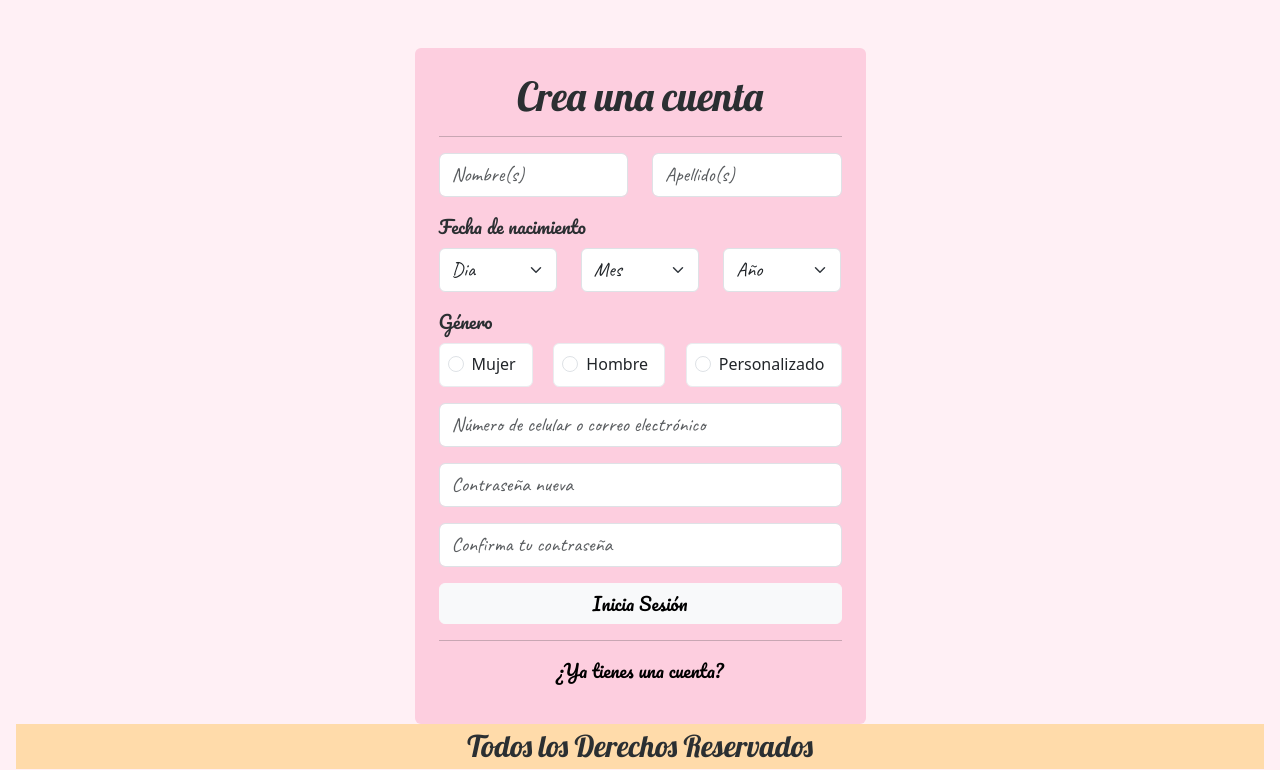
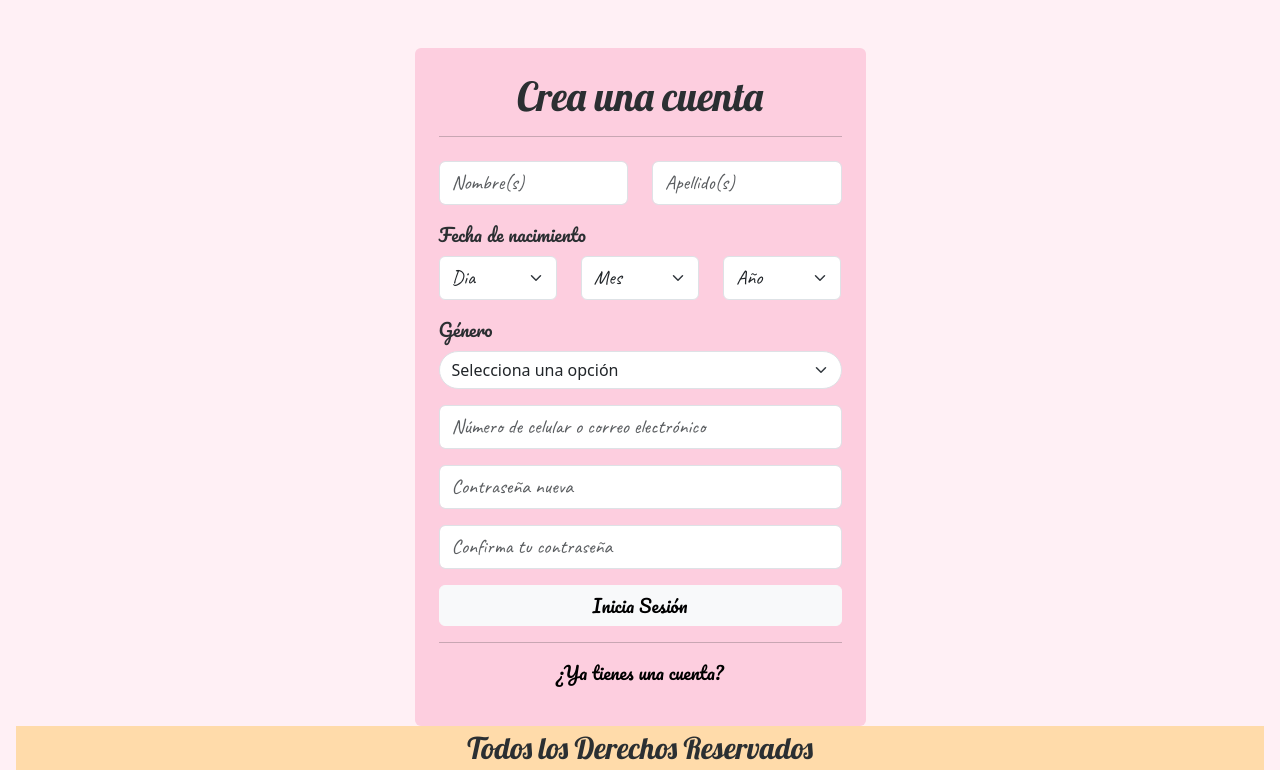
Before and after one commit to Karla-Michelle-Andres-Cruz/plantillas, a Flask app: page /registro in a window 1280 px wide. Shown: the part 138-908 px from the top of the page. Run offline with Flask 3, Linux system fonts and the light colour scheme.

Commit message:
17/10/25

```diff
--- a/app.py
+++ b/app.py
@@ -48,14 +48,14 @@ def registrame():
         confContraseña = request.form["confirmaContraseña"]
 
         if contraseña != confContraseña:
-            error= "La contraseña no coincide"
+            error= "La Contraseña no Coincide"
 
         if error != None:
             flash(error)
             return render_template("registro.html")
         else:
             flash(f"¡Registro exitoso para el usuario: {nombre, Apellido}")
-            return render_template ("index.html")
+            return render_template ("inicio.html")
 
     return
 
--- a/templates/index.html
+++ b/templates/index.html
@@ -50,15 +50,6 @@
         </div>
         <p class="navar-brand" style="font-family: 'Lobster', system-ui;">ʕ•́ᴥ•̀ʔ</p>
     </nav>
-    {% with messages = get_flashed_messages(with_categories=true) %}
-    {% if messages %}
-    {% for category, message in messages %}
-        <div class="alert alert-{{ category }} text-center gothic-flash" role="alert">
-        {{ message }}
-        </div>
-    {% endfor %}
-    {% endif %}
-    {% endwith %}
     </header>
 
 
--- a/templates/registro.html
+++ b/templates/registro.html
@@ -9,14 +9,27 @@
                     <h1 class="text-center" style="font-family: 'Lobster', system-ui; font-size: 40px;">Crea una cuenta
                     </h1>
                     <hr>
+                    <div class="container mt-4">
+                        {% with messages = get_flashed_messages(with_categories=true) %}
+                            {% if messages %}
+                                {% for category, message in messages %}
+                                    <div class="alert alert-{{ 'danger' if category == 'error' else 'danger'}} alert-dismissible-fade-show" role="alert">
+                                        {{ message }}
+                                        <button type="button" class="btn-close" data-bs-dismiss="alert" aria-label="close"></button>
+                                    </div>
+                                {% endfor %}
+                            {% endif %}
+                        {% endwith %}
+                    </div>
+
                     <div class="row">
                         <div class="col-6 mb-3">
                             <input type="text" class="form-control" id="firstName" name="nombre" placeholder="Nombre(s)"
-                                style="font-family: 'Caveat', system-ui; font-size: 20px" required minlength="3" maxlength="100" value = "{{ request.form.get('nombre','')}}">
+                                style="font-family: 'Caveat', system-ui; font-size: 20px" required minlength="3" maxlength="100" value = "{{ request.form.get("nombre",'')}}">
                         </div>
                         <div class="col-6 mb-3">
                             <input type="text" class="form-control" id="lastName" name="apellido" placeholder="Apellido(s)"
-                                style="font-family: 'Caveat', system-ui; font-size: 20px" required minlength="3" maxlength="100" value = "{{ request.form.get('apellido','')}}">
+                                style="font-family: 'Caveat', system-ui; font-size: 20px" required minlength="3" maxlength="100" value = "{{ request.form.get("apellido",'')}}">
                         </div>
                     </div>
 
@@ -92,29 +105,12 @@
                         <label for="gender" class="form-label"
                             style="font-family: 'Pacifico', system-ui; font-size: 18px;">Género</label>
                         <div class="d-flex justify-content-between mb-3">
-                            <span class="border border-light-subtle rounded p-2" style="background-color: white;">
-                                <div class="form-check flex-fill me-2">
-                                    <input class="form-check-input" type="radio" name="genero" id="female"
-                                        value="female" required>
-                                    <label class="form-check-label w-100 text-center text-dark"
-                                        for="female">Mujer</label>
-                                </div>
-                            </span>
-                            <span class="border border-light-subtle rounded p-2" style="background-color: white;">
-                                <div class="form-check flex-fill me-2">
-                                    <input class="form-check-input" type="radio" name="genero" id="male" value="male">
-                                    <label class="form-check-label w-100 text-center text-dark"
-                                        for="male">Hombre</label>
-                                </div>
-                            </span>
-                            <span class="border border-light-subtle rounded p-2" style="background-color: white;">
-                                <div class="form-check flex-fill me-2">
-                                    <input class="form-check-input" type="radio" name="genero" id="custom"
-                                        value="custom">
-                                    <label class="form-check-label w-100 text-center text-dark"
-                                        for="custom">Personalizado</label>
-                                </div>
-                            </span>
+                            <select class = "form-select rounded-pill" id="genero" name="genero" required>
+                                <option value="" disable selected>Selecciona una opción</option>
+                                <option value="" disable >Mujer</option>
+                                <option value="" disable >Hombre</option>
+                                <option value="" disable >Prefiero no decirlo</option>
+                            </select>
                         </div>
                     </div>
 
```
